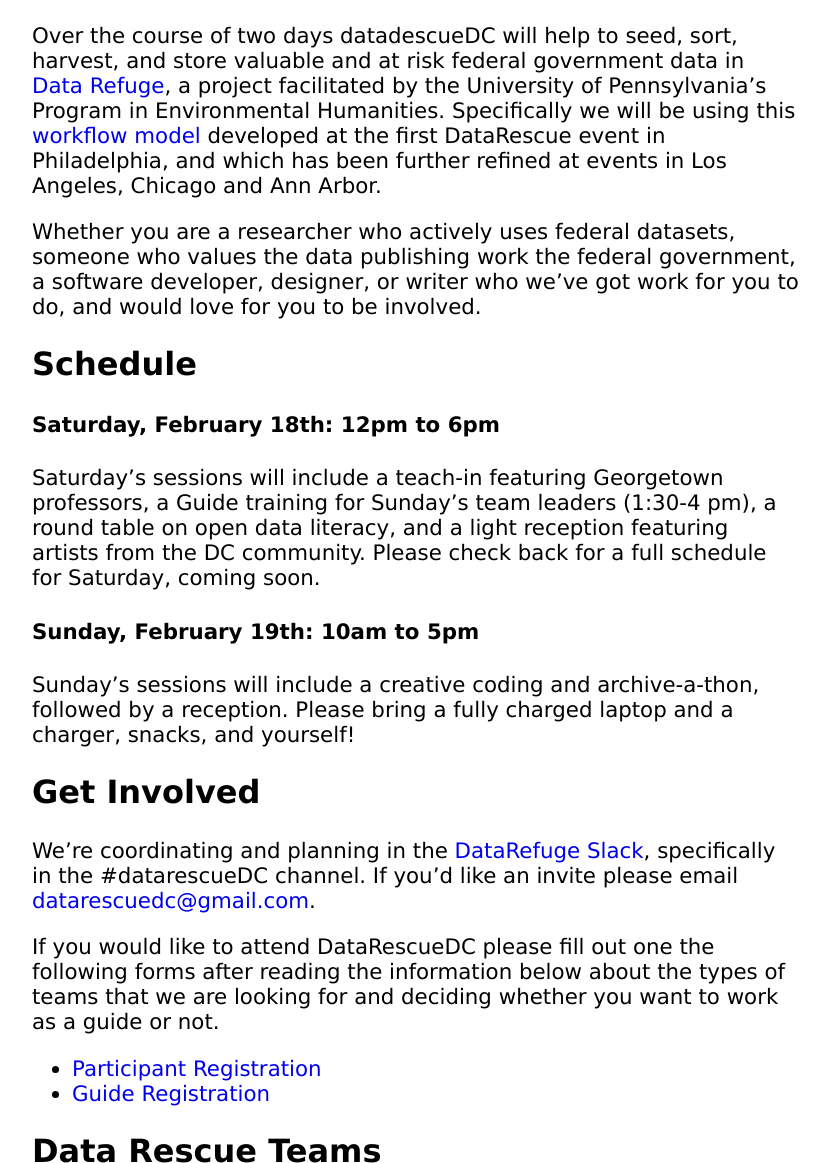
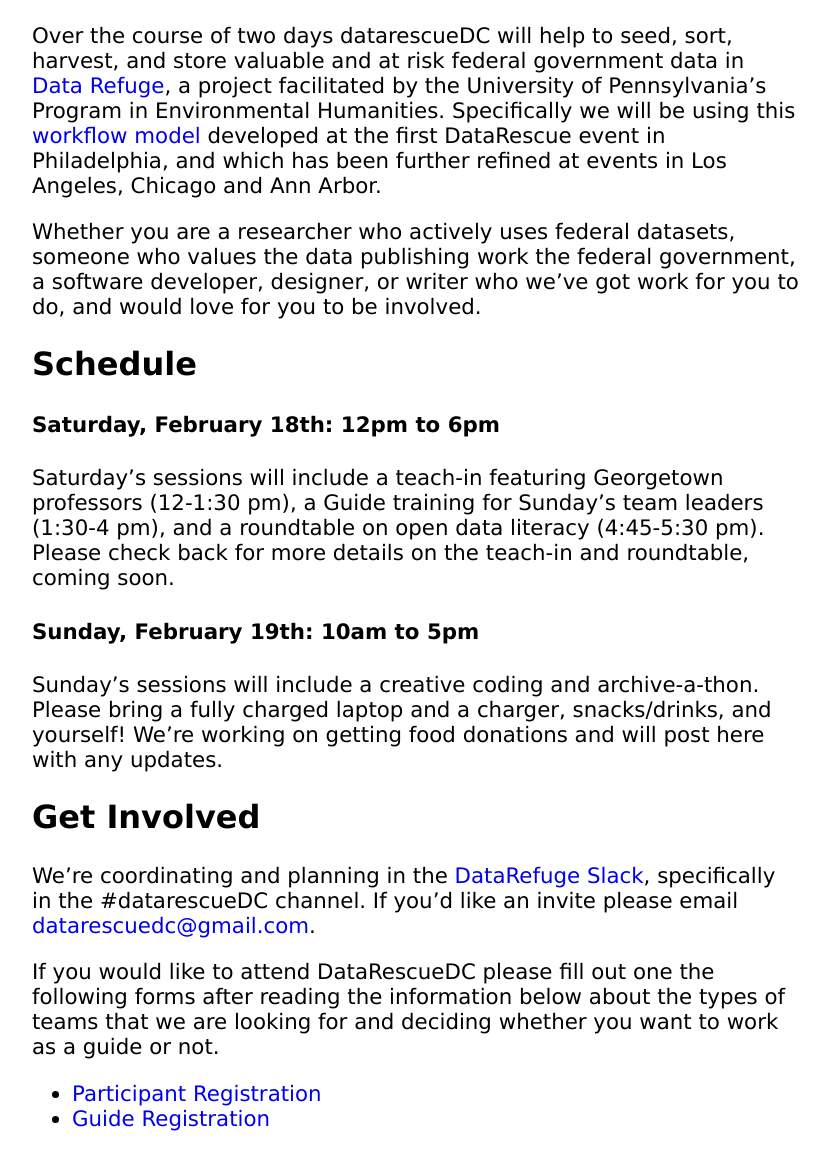
Before and after one commit to datarefuge/datarescue-dc, a Jekyll site: the page built from index.md, in a window 1280 px wide and 1400 px high, scrolled down 1017 px, cut to the strip 237-1400 px from the top of the window. Shown: the whole strip, without its empty margins (224-1053 px from the left). Built offline with Jekyll 4.4.1, drawn with Linux system fonts in a browser that asks for light colours.

Commit message:
Update index.md

```diff
--- a/index.md
+++ b/index.md
@@ -15,7 +15,7 @@
 <iframe src="https://www.google.com/maps/embed?pb=!1m14!1m8!1m3!1d2120.5393250981792!2d-77.07383255877144!3d38.90908820078443!3m2!1i1024!2i768!4f13.1!3m3!1m2!1s0x0%3A0x2e8cec8bb12477d4!2sReiss+Science+Building!5e0!3m2!1sen!2sus!4v1486419654988" width="600" height="450" frameborder="0" style="border:0" allowfullscreen></iframe>
 </div>
 
-Over the course of two days datadescueDC will help to seed, sort, harvest, and
+Over the course of two days datarescueDC will help to seed, sort, harvest, and
 store valuable and at risk federal government data in [Data Refuge], a project
 facilitated by the University of Pennsylvania's Program in Environmental
 Humanities. Specifically we will be using this [workflow
@@ -32,11 +32,11 @@
 
 #### Saturday, February 18th: 12pm to 6pm
 
-Saturday's sessions will include a teach-in featuring Georgetown professors, a Guide training for Sunday's team leaders (1:30-4 pm), a round table on open data literacy, and a light reception featuring artists from the DC community. Please check back for a full schedule for Saturday, coming soon.
+Saturday's sessions will include a teach-in featuring Georgetown professors (12-1:30 pm), a Guide training for Sunday's team leaders (1:30-4 pm), and a roundtable on open data literacy (4:45-5:30 pm). Please check back for more details on the teach-in and roundtable, coming soon.
 
 #### Sunday, February 19th: 10am to 5pm
 
-Sunday's sessions will include a creative coding and archive-a-thon, followed by a reception. Please bring a fully charged laptop and a charger, snacks, and yourself!
+Sunday's sessions will include a creative coding and archive-a-thon. Please bring a fully charged laptop and a charger, snacks/drinks, and yourself! We're working on getting food donations and will post here with any updates.
 
 ## Get Involved
 
```
